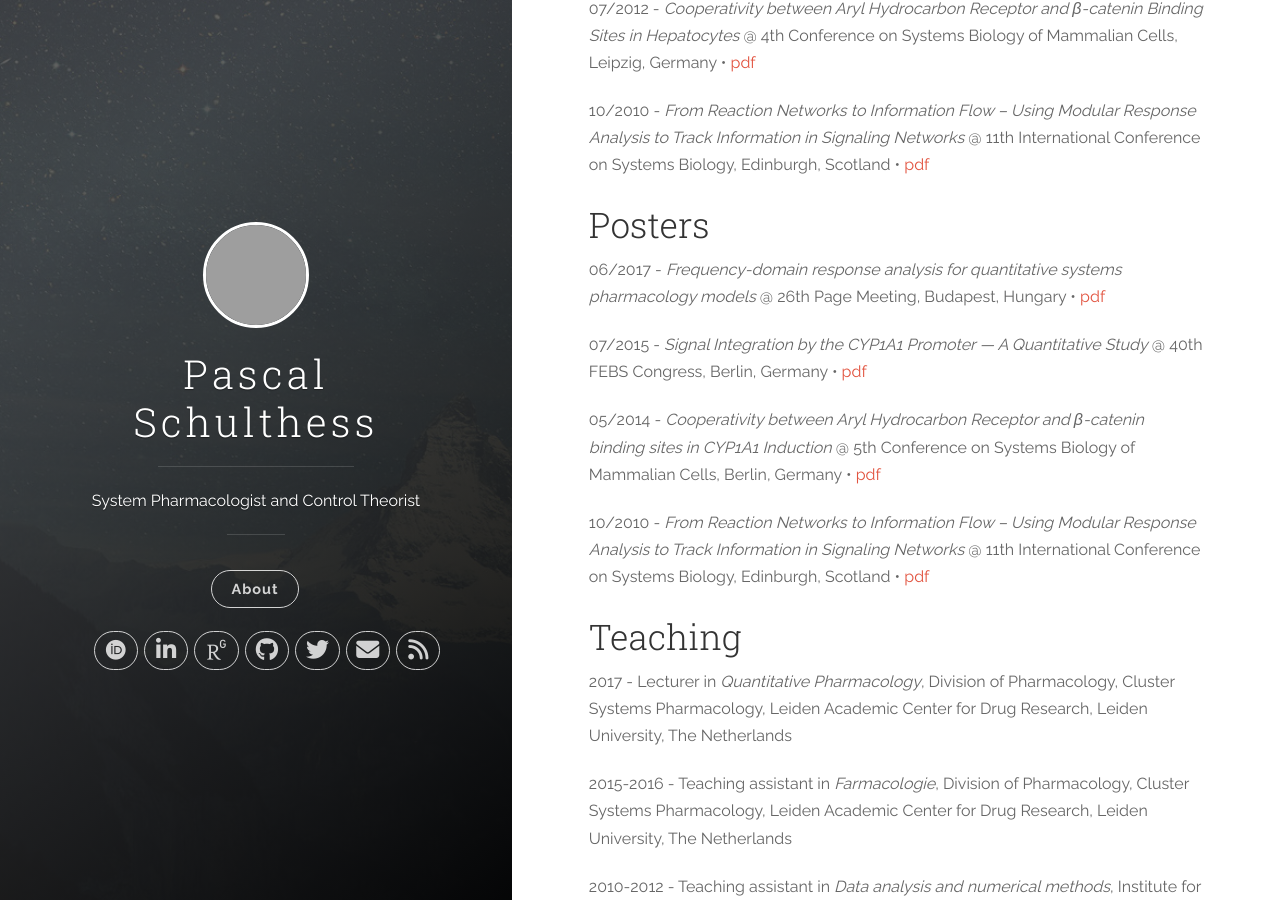
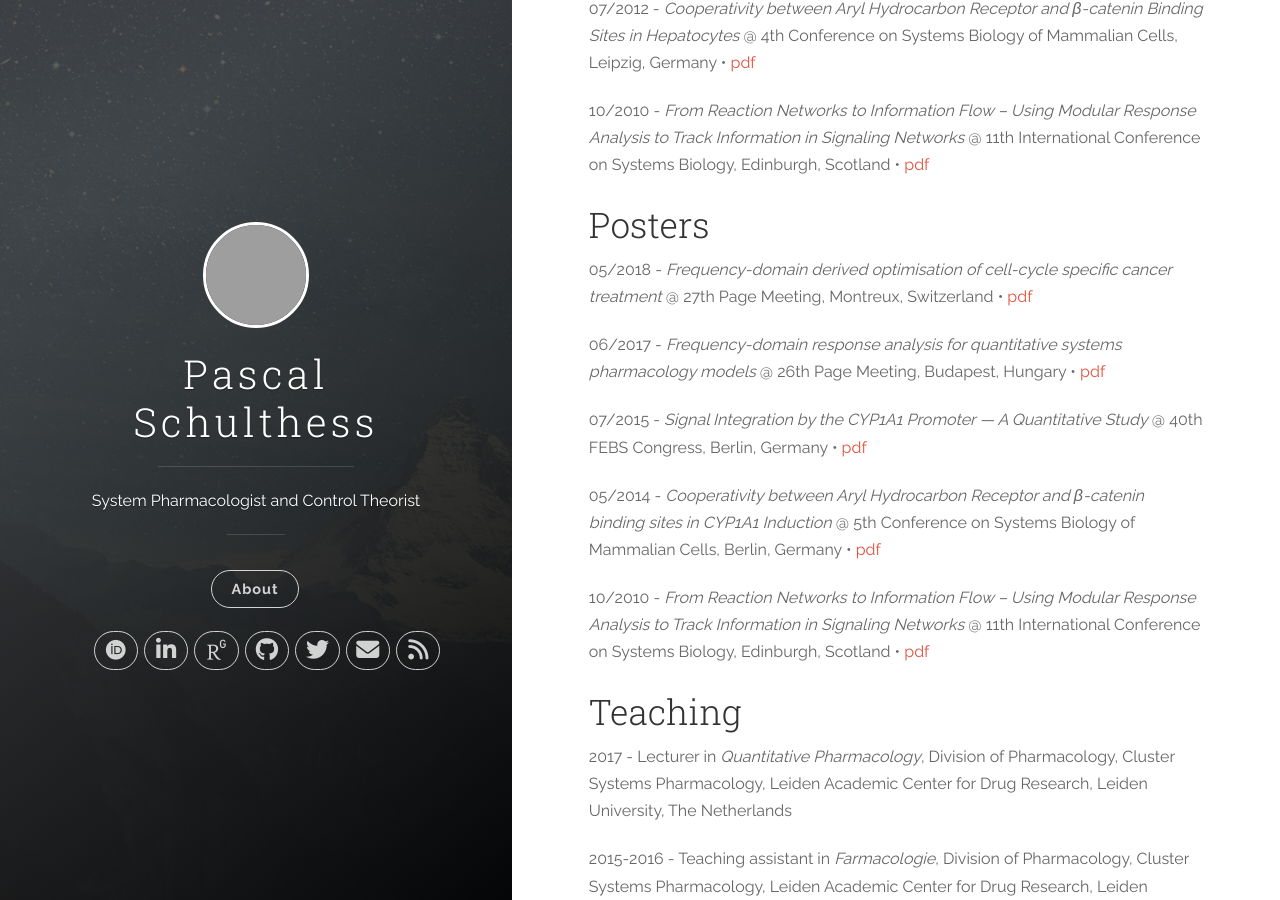
Before and after one commit to pascalschulthess/pascalschulthess.github.io, a Jekyll site: the page built from about.md, in a window 1280 px wide and 900 px high, scrolled down 1413 px, cut to the strip 0-900 px from the top of the window. Built offline with Jekyll 4.4.1, drawn with Linux system fonts in a browser that asks for light colours; nearby versions of some CDN libraries; some web fonts are replaced; grey boxes are pictures that could not be loaded.

Commit message:
Page poster entry updated

```diff
--- a/about.md
+++ b/about.md
@@ -36,6 +36,8 @@ Thomas P., Durek P., Solt I., Klinger B., Witzel F., **Schulthess P.** , Mayer Y
 10/2010 - _From Reaction Networks to Information Flow – Using Modular Response Analysis to Track Information in Signaling Networks_ @ 11th International Conference on Systems Biology, Edinburgh, Scotland &#8226; [pdf]({{ site.url }}/data/talks/talk-schulthess-icsb-2010.pdf)
 
 ## Posters
+
+05/2018 - _Frequency-domain derived optimisation of cell-cycle specific cancer treatment_ @ 27th Page Meeting, Montreux, Switzerland &#8226; [pdf]({{ site.url }}/data/posters/poster-schulthess-page-2018.pdf)
 
 06/2017 - _Frequency-domain response analysis for quantitative systems pharmacology models_ @ 26th Page Meeting, Budapest, Hungary &#8226; [pdf]({{ site.url }}/data/posters/poster-schulthess-page-2017.pdf)
 
```
